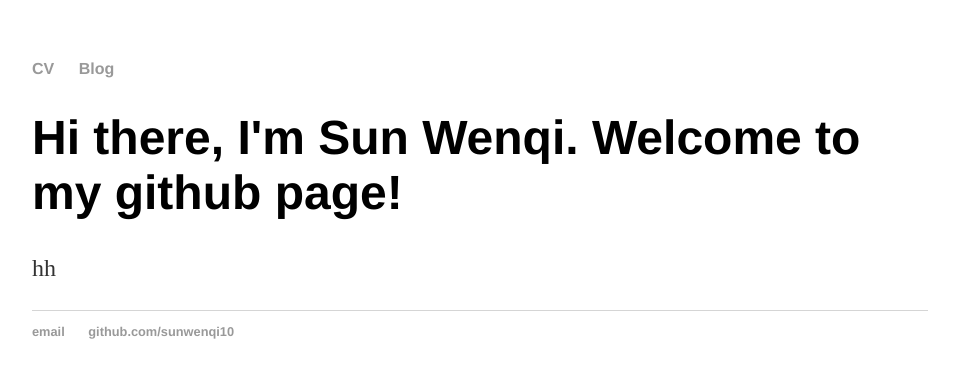
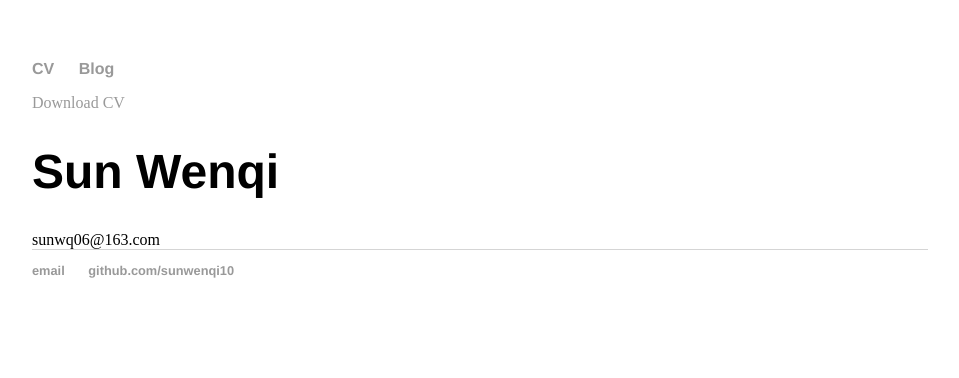
Before and after one commit to sunwenqi10/sunwenqi10.github.io, a Jekyll site: the page built from index.html, in a window 1280 px wide. Shown: the top 378 px of the page, without its empty margins (160-1119 px from the left). Built offline with Jekyll 4.4.1, drawn with Linux system fonts in a browser that asks for light colours.

Commit message:
Update index.html

```diff
--- a/index.html
+++ b/index.html
@@ -2,7 +2,8 @@
 layout: default
 title: Sun Wenqi's Blog
 ---
-<div class="blurb">
-	<h1>Hi there, I'm Sun Wenqi. Welcome to my github page!</h1>
-	<p>hh</p>
-</div><!-- /.blurb -->
+<div class="cv">
+	<a href="#" class="download" title="Download CV as PDF">Download CV</a>
+	<h1>Sun Wenqi</h1>
+        <span class="obfuscate">sunwq06@163.com</span>
+</div>
```
